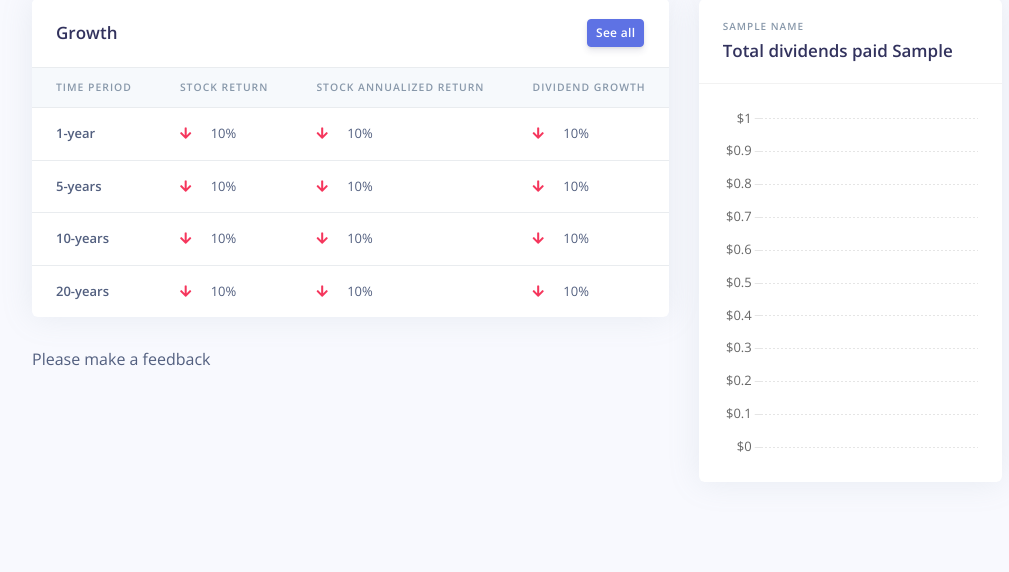
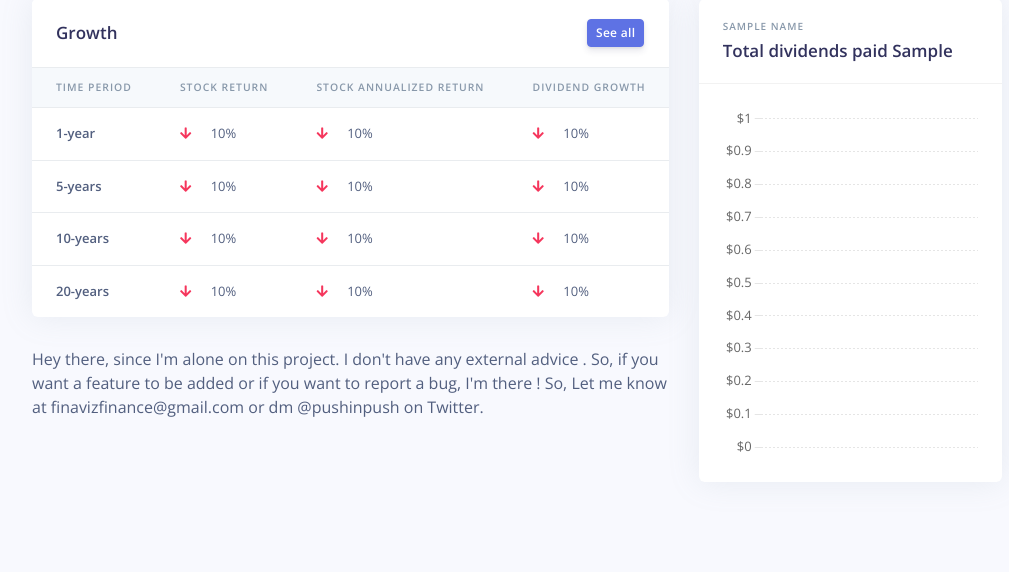
Before and after one commit to Shinpoo/finaviz, a Django app: template core/templates/company_info.html in a window 1280 px wide. Shown: the part 1825-2397 px from the top of the page, without its empty margins (248-1257 px from the left). Run offline with Django 3.2, Linux system fonts and the light colour scheme; the template is opened without the code that fills it: most values are stand-ins (such as "Sample title", 1, 10 or a date in 2020); grey boxes marked "Sample" are stand-in pictures; some libraries are stand-ins or nearby versions.

Commit message:
Feedback

```diff
--- a/core/settings.py
+++ b/core/settings.py
@@ -34,7 +34,7 @@ INSTALLED_APPS = [
     'app',  # Enable the inner app
     'django_extensions',
     'django_filters',
-    'whitenoise.runserver_nostatic'
+    # 'whitenoise.runserver_nostatic'
 ]
 
 MIDDLEWARE = [
@@ -149,6 +149,6 @@ DEFAULT_AUTO_FIELD = 'django.db.models.BigAutoField'
 
 
 #deploy
-STATICFILES_STORAGE = 'whitenoise.storage.CompressedManifestStaticFilesStorage'
+# STATICFILES_STORAGE = 'whitenoise.storage.CompressedManifestStaticFilesStorage'
 
-django_heroku.settings(locals())
+# django_heroku.settings(locals())
--- a/core/templates/company_info.html
+++ b/core/templates/company_info.html
@@ -552,7 +552,7 @@
               </table>
             </div>
           </div>
-          Please make a feedback
+          Hey there, since I'm alone on this project. I don't have any external advice . So, if you want a feature to be added or if you want to report a bug, I'm there ! So, Let me know at finavizfinance@gmail.com or dm @pushinpush on Twitter.
         </div>
         <div class="col-xl-4">
           <div class="card">
--- a/core/templates/includes/sidenav.html
+++ b/core/templates/includes/sidenav.html
@@ -82,7 +82,7 @@
           <li class="nav-item">
             <a class="nav-link"
                target="_blank"
-               href="mailto:webmaster@example.com">
+               href="mailto:finavizfinance@gmail.com">
               <i class="ni ni-spaceship text-red"></i>
               <span class="nav-link-text text-red">Give me a Feedback !</a></span>
             </a>
```
